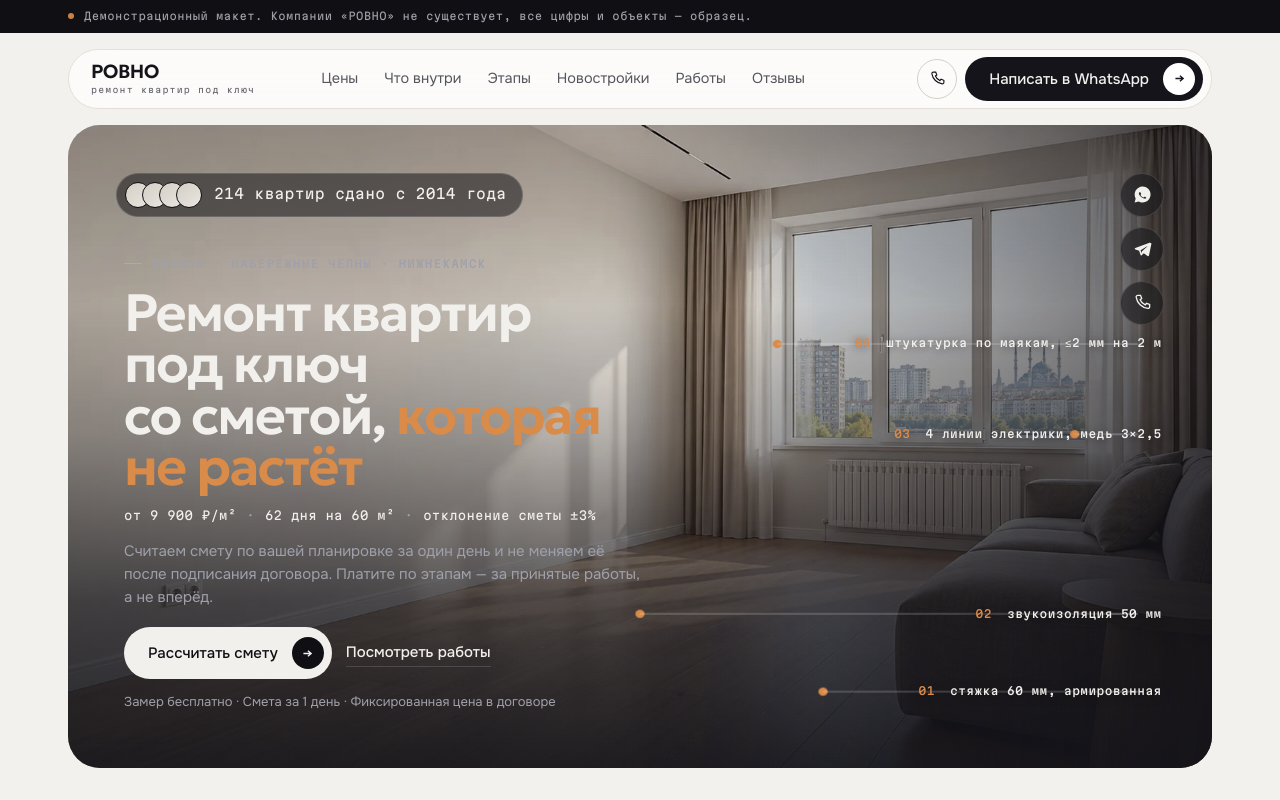
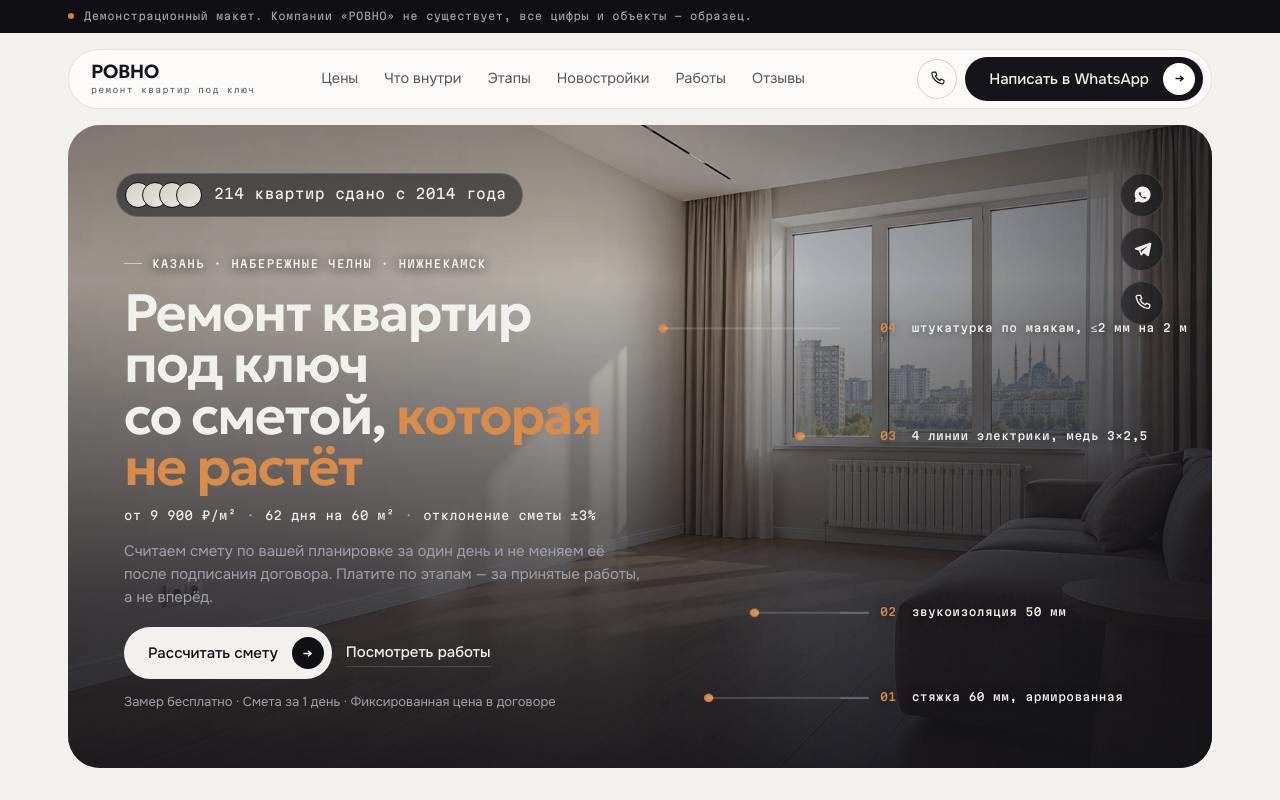
Before and after one commit to Manath-iq/repair, a plain HTML site: page web/index.html in a window 1280 px wide. Shown: the top 800 px of the page. Drawn offline with Linux system fonts and the light colour scheme.

Commit message:
Добавить фотографии портфолио и довести первый экран
Выноски на hero переехали в одну вертикаль слева направо: при выравнивании
подписей по правому краю полка выноски уезжала под текст разной длины,
а якорь третьей попадал внутрь собственной подписи.

Слои плана квартиры сделаны накопительными — иначе при переходе по якорю
квартира оказывалась с чистовой отделкой, но без перегородок.

Co-Authored-By: Claude Opus 5 <noreply@anthropic.com>

```diff
--- a/web/css/sections.css
+++ b/web/css/sections.css
@@ -72,7 +72,7 @@
 .hero__ph::after{content:'';position:absolute;inset:0;
   background:
     linear-gradient(to left,rgba(20,20,26,.66) 0%,rgba(20,20,26,.34) 22%,rgba(20,20,26,0) 52%),
-    linear-gradient(to top,rgba(20,20,26,.92) 0%,rgba(20,20,26,.72) 26%,rgba(20,20,26,.3) 52%,rgba(20,20,26,.06) 72%,rgba(20,20,26,.22) 100%)}
+    linear-gradient(to top,rgba(20,20,26,.92) 0%,rgba(20,20,26,.74) 28%,rgba(20,20,26,.42) 56%,rgba(20,20,26,.14) 76%,rgba(20,20,26,.3) 100%)}
 .hero__ph img{width:100%;height:100%;object-fit:cover;object-position:64% 50%;
   filter:saturate(.92) contrast(1.04);
   animation:heroIn 1.1s var(--ease) both}
@@ -83,8 +83,8 @@
 /* В hero заголовок мельче общей шкалы: на фотографии он конкурирует не с
    пустым полем, а с кадром, и 88px просто выдавливают текст за карточку. */
 .hero__body .h1{font-size:clamp(30px,4.1vw,56px)}
-.hero__eye{color:var(--dark-ink-2)}
-.hero__eye::before{background:var(--dark-line)}
+.hero__eye{color:var(--dark-ink);text-shadow:0 1px 12px rgba(20,20,26,.85),0 0 28px rgba(20,20,26,.5)}
+.hero__eye::before{background:rgba(255,255,255,.55)}
 .hero__body .h1{color:var(--dark-ink)}
 .hero__body .acc{color:var(--dark-accent)}
 .hero__meta{display:flex;flex-wrap:wrap;gap:10px;color:var(--dark-ink);font-size:12px}
@@ -177,13 +177,13 @@
   .hero__ph img{object-position:50% 50%}
   .hero__calls{display:block}
   .cl__t{display:block}
-  /* Подписи выровнены по одной вертикали справа, а не каждая по-своему.
-     Левая половина кадра отдана заголовку — выноски туда не заходят. */
-  .cl__t{right:4.4%;transform:translateY(-50%);text-align:right}
-  .cl__t--1{top:88%}
-  .cl__t--2{top:76%}
-  .cl__t--3{top:48%}
-  .cl__t--4{top:34%}
+  /* Подписи стоят на одной вертикали и растут вправо: при выравнивании
+     по правому краю полка выноски уезжает под текст разной длины. */
+  .cl__t{left:71%;transform:translateY(-50%)}
+  .cl__t--1{top:89%}
+  .cl__t--2{top:75.8%}
+  .cl__t--3{top:48.4%}
+  .cl__t--4{top:31.6%}
   .calls-m{display:none}
   .hero__msg{display:flex}
   .hero__body{padding:calc(var(--gut) + 8px)}
@@ -218,7 +218,9 @@
 @media(min-width:900px){
   .nums__grid{grid-template-columns:.85fr 1.15fr;gap:20px}
   .nums__ph{aspect-ratio:auto;height:100%}
-  .nums__cells{gap:20px}
+  /* Плитки хватают собственную высоту, а не тянутся по строке: ровный ряд
+     одинаковых карточек — первый признак сгенерированной страницы. */
+  .nums__cells{gap:20px;align-items:start}
   .num{padding:28px}
   /* Правая колонка опущена ниже базовой линии, а не выровнена по ней:
      ровный ряд одинаковых плиток — первый признак сгенерированной страницы. */
@@ -399,7 +401,8 @@
 .plan .dot{fill:var(--accent);stroke:none}
 .plan .box{stroke:var(--ink);stroke-width:1.6}
 .plan .hair{stroke:var(--ink-2);stroke-width:.8}
-.plan .hx path,.plan .brd,.plan .tile{stroke:var(--line);stroke-width:1}
+.plan .hx path{stroke:var(--line);stroke-width:1}
+.plan .brd,.plan .tile{stroke:var(--line-strong);stroke-width:1}
 .plan .fix{stroke:var(--ink-2);stroke-width:1.4}
 .plan .lamp,.plan .lamp-x{stroke:var(--accent);stroke-width:1.2}
 .plan text{font:500 12px var(--f-b);fill:var(--ink-2);text-anchor:middle;stroke:none}
--- a/web/index.html
+++ b/web/index.html
@@ -90,10 +90,10 @@
       <!-- Четыре выноски. Линии прочерчиваются через 600 мс, стаггером 120 мс.
            На ширине до 900px не рисуются — схлопываются в список под фото. -->
       <svg class="hero__calls" viewBox="0 0 1000 620" preserveAspectRatio="none" aria-hidden="true">
-        <g class="cl" style="--i:0"><circle class="cl__d" cx="660" cy="546" r="4"/><path class="cl__l" d="M660 546h250"/><path class="cl__s" d="M910 546h25"/></g>
-        <g class="cl" style="--i:1"><circle class="cl__d" cx="500" cy="471" r="4"/><path class="cl__l" d="M500 471h410"/><path class="cl__s" d="M910 471h25"/></g>
-        <g class="cl" style="--i:2"><circle class="cl__d" cx="880" cy="298" r="4"/><path class="cl__l" d="M880 298h30"/><path class="cl__s" d="M910 298h25"/></g>
-        <g class="cl" style="--i:3"><circle class="cl__d" cx="620" cy="211" r="4"/><path class="cl__l" d="M620 211h290"/><path class="cl__s" d="M910 211h25"/></g>
+        <g class="cl" style="--i:0"><circle class="cl__d" cx="560" cy="552" r="4"/><path class="cl__l" d="M560 552h115"/><path class="cl__s" d="M675 552h25"/></g>
+        <g class="cl" style="--i:1"><circle class="cl__d" cx="600" cy="470" r="4"/><path class="cl__l" d="M600 470h75"/><path class="cl__s" d="M675 470h25"/></g>
+        <g class="cl" style="--i:2"><circle class="cl__d" cx="640" cy="300" r="4"/><path class="cl__l" d="M640 300h35"/><path class="cl__s" d="M675 300h25"/></g>
+        <g class="cl" style="--i:3"><circle class="cl__d" cx="520" cy="196" r="4"/><path class="cl__l" d="M520 196h155"/><path class="cl__s" d="M675 196h25"/></g>
       </svg>
 
       <span class="cl__t cl__t--1" style="--i:0"><b>01</b> стяжка 60 мм, армированная</span>
@@ -157,7 +157,7 @@
         </div>
         <div class="cell num num--tall rv rv-3">
           <span class="d-xl">62 дня</span>
-          <p class="h4">средний срок под ключ на 60 м²</p>
+          <p class="h4">средний срок под ключ на&nbsp;60&nbsp;м²</p>
           <p class="cap">от вывоза мусора до финальной уборки</p>
         </div>
         <div class="cell num rv rv-4">
--- a/web/js/app.js
+++ b/web/js/app.js
@@ -73,8 +73,13 @@ const cards = [...document.querySelectorAll('.stg__c')];
 
 if (plan && cards.length) {
   const show = (card) => {
-    const g = plan.querySelector(`[data-layer="${card.dataset.stage}"]`);
-    g?.classList.add('on');
+    // Слои накопительные: включается не только свой, но и все предыдущие.
+    // Иначе при быстром пролистывании или переходе по якорю квартира
+    // оказывается с чистовой отделкой, но без перегородок.
+    const i = cards.indexOf(card);
+    cards.slice(0, i + 1).forEach((c) => {
+      plan.querySelector(`[data-layer="${c.dataset.stage}"]`)?.classList.add('on');
+    });
     card.classList.add('is-live');
     // Прогресс идёт только вперёд: пролистав вверх, оплаченное не отматываем.
     const pay = +card.dataset.pay;
```
Also changed, not shown: web/media/pf-6.webp.
